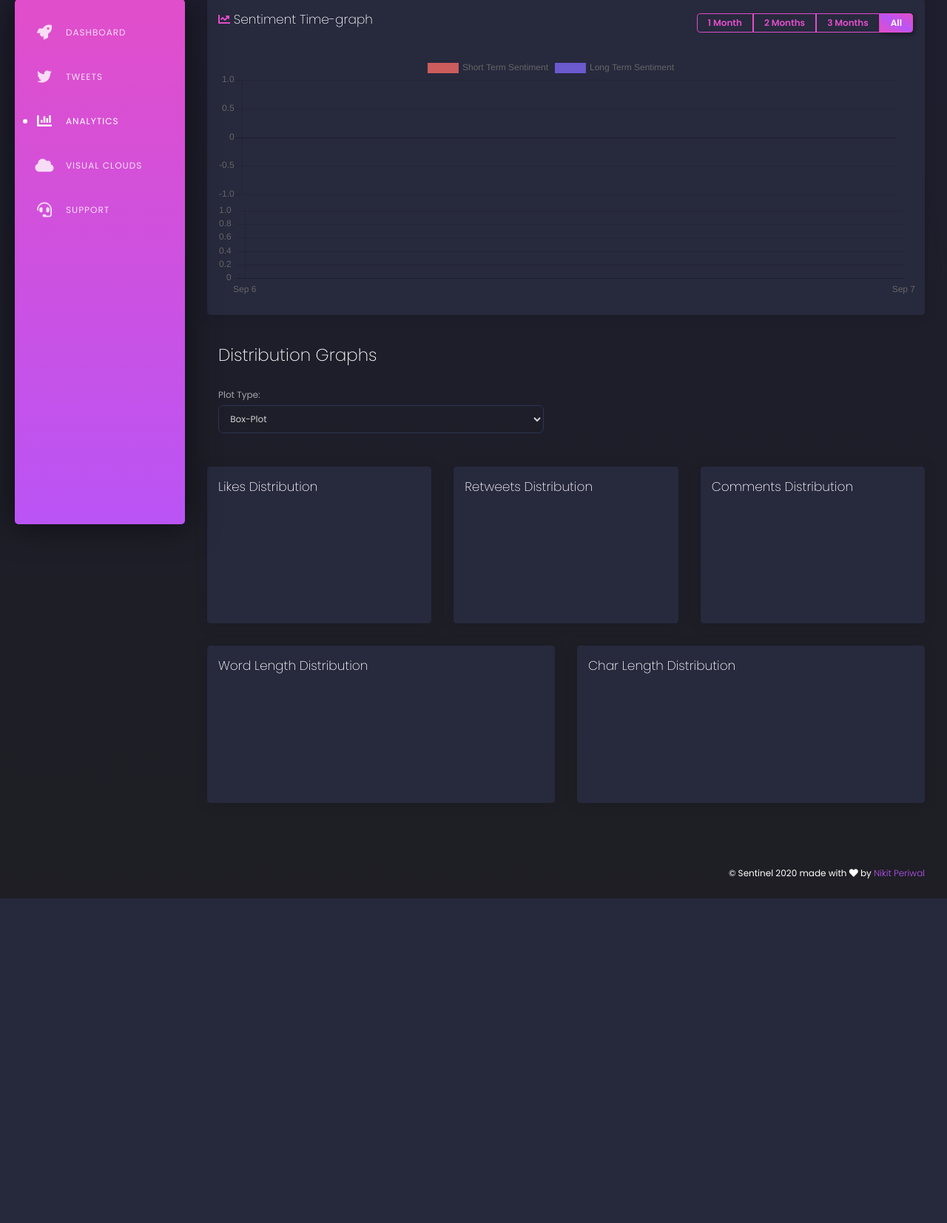
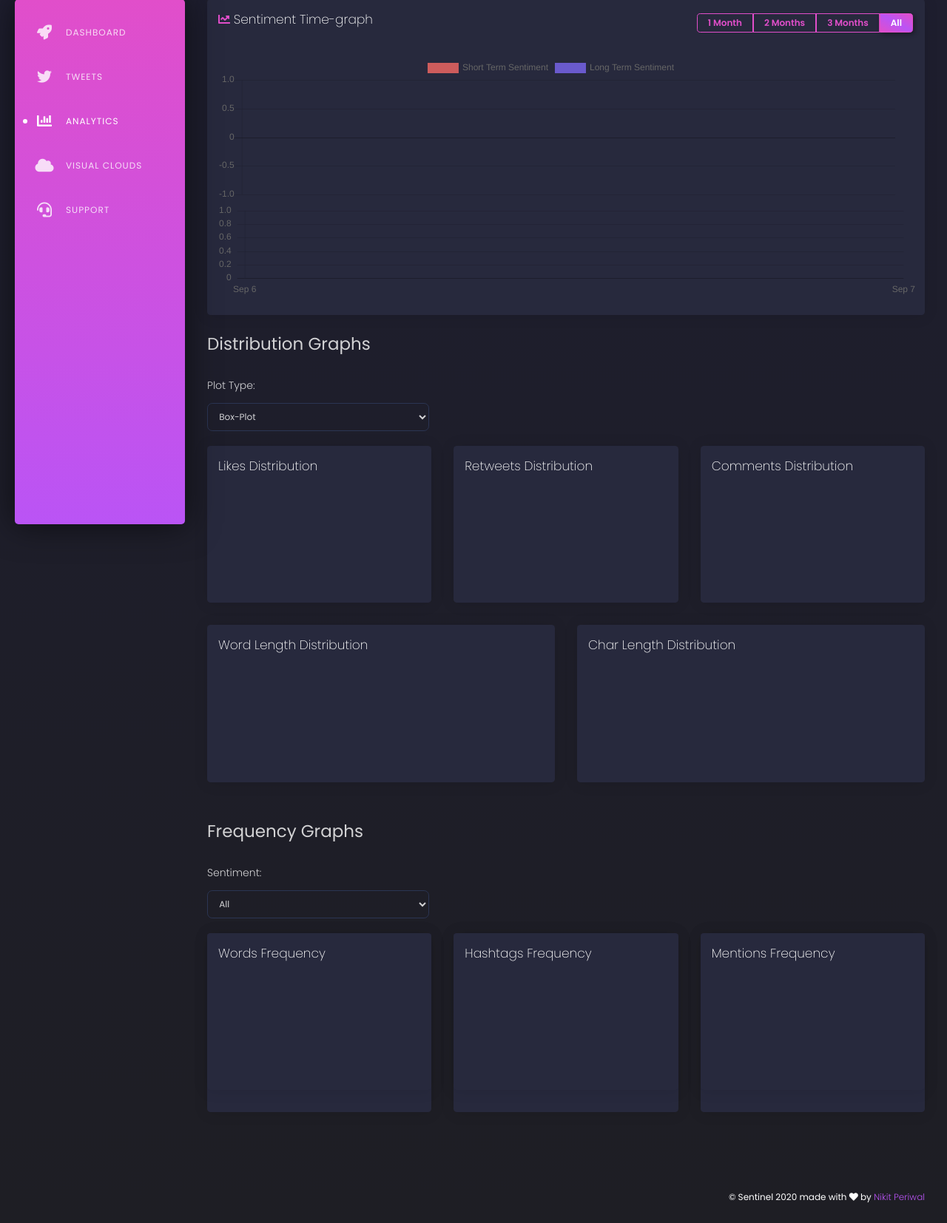
Before and after one commit to nikitperiwal/sentinel, a Django app: page /analytics/ in a window 1280 px wide. Shown: the part 81-1735 px from the top of the page at 74% size. Before the commit the page ends 1296 px from the top, so only its background shows below. Run offline with Django 3.2, Linux system fonts and the light colour scheme; a map, chart or similar area stays blank; parts of the project's set-up code (start-up, migrations or seed data) failed here and were passed over; some libraries are stand-ins or nearby versions.

Commit message:
Updated analytics.html

```diff
--- a/sentinel_frontend/templates/analytics.html
+++ b/sentinel_frontend/templates/analytics.html
@@ -2,6 +2,13 @@
 {% load static %}
 
 {% block headfiles %}
+<style>
+	option { background: #27293f;}
+	.group-graphs { padding: 20px 0px;}
+
+
+
+</style>
 {% endblock %}
 
 {% block analytics-status %}
@@ -84,29 +91,24 @@
 			</div>
 		</div>
 	</div>
-
-	<div class="content">
 	<div class="row">
-			<div class="col-sm-12 col-md-6">
-				<div class="card"
-				     style="background: transparent; box-shadow: none;">
-					<div class="card-header">
-						<h3 class="card-title">Distribution Graphs</h3>
+		<div class="col">
+			<div class="graph-group">
+				<div class="group-heading">
+					<h3>Distribution Graphs</h3>
 				</div>
-					<div class="card-body">
-						<label for="plot-type"
-						       style="padding-right: 5px;">Plot Type: </label>
+				<div class="group-options">
+					<label for="freq-type"
+					       style="padding-right: 5px;"><p>Plot Type:</p></label>
 					<select class="form-control"
+					        style="max-width: 300px;"
 					        id="plot-type">
 						<option value="Box-Plot">Box-Plot</option>
 						<option value="Histogram">Histogram</option>
 						<option value="Violin-Plot">Violin-Plot</option>
 					</select>
 				</div>
-				</div>
-			</div>
-		</div>
-
+				<div class="group-graphs">
 					<div class="row">
 						<div class="col-sm-12 col-md-6 col-lg-4">
 							<div class="card card-chart">
@@ -166,6 +168,79 @@
 					</div>
 				</div>
 			</div>
+		</div>
+	</div>
+
+	<div class="row">
+		<div class="col">
+			<div class="graph-group">
+				<div class="group-heading">
+					<h3>Frequency Graphs</h3>
+				</div>
+				<div class="group-options">
+					<label for="freq-type"
+					       style="padding-right: 5px;"><p>Sentiment:</p></label>
+					<select class="form-control"
+					        style="max-width: 300px;"
+					        id="freq-type">
+						<option value="All">All</option>
+						<option value="Positive">Positive</option>
+						<option value="Negative">Negative</option>
+					</select>
+				</div>
+				<div class="group-graphs">
+					<div class="row">
+						<div class="col-sm-12 col-md-6 col-lg-4">
+							<div class="card">
+								<div class="card card-chart">
+									<div class="card-header">
+										<h4 class="card-title">
+											Words Frequency
+										</h4>
+									</div>
+									<div class="card-body">
+										<canvas id="chart-word-frequency"></canvas>
+									</div>
+								</div>
+							</div>
+						</div>
+						<div class="col-sm-12 col-md-6 col-lg-4">
+							<div class="card">
+								<div class="card card-chart">
+									<div class="card-header">
+										<h4 class="card-title">
+											Hashtags Frequency
+										</h4>
+									</div>
+									<div class="card-body">
+										<canvas id="chart-hashtag-frequency"></canvas>
+									</div>
+								</div>
+							</div>
+						</div>
+						<div class="col-sm-12 col-md-6 col-lg-4">
+							<div class="card">
+								<div class="card card-chart">
+									<div class="card-header">
+										<h4 class="card-title">
+											Mentions Frequency
+										</h4>
+									</div>
+									<div class="card-body">
+										<canvas id="chart-mention-frequency"></canvas>
+									</div>
+								</div>
+							</div>
+						</div>
+					</div>
+				</div>
+			</div>
+
+
+		</div>
+	</div>
+
+</div>
 {% endblock%}
 
 
@@ -177,7 +252,6 @@
     function setChartHeight(){
         $(".card-chart").css('height', $(".card-chart").width()*0.7);
     }
-
 </script>
 
 <!-- Defining chart data variables -->
@@ -194,7 +268,6 @@ var long_sentiment = [
 	  {% for data in timeseries_data.itertuples %}
     {x: new Date("{{ data.datetime }}"), y: {{ data.long_sentiment }},},{% endfor %}
 	  ]
-
 </script>
 <script src="{% static '/js/charts/timeline.js' %}"></script>
 {% endblock%}
```
Lines whose indentation alone changed are shown as unchanged.
